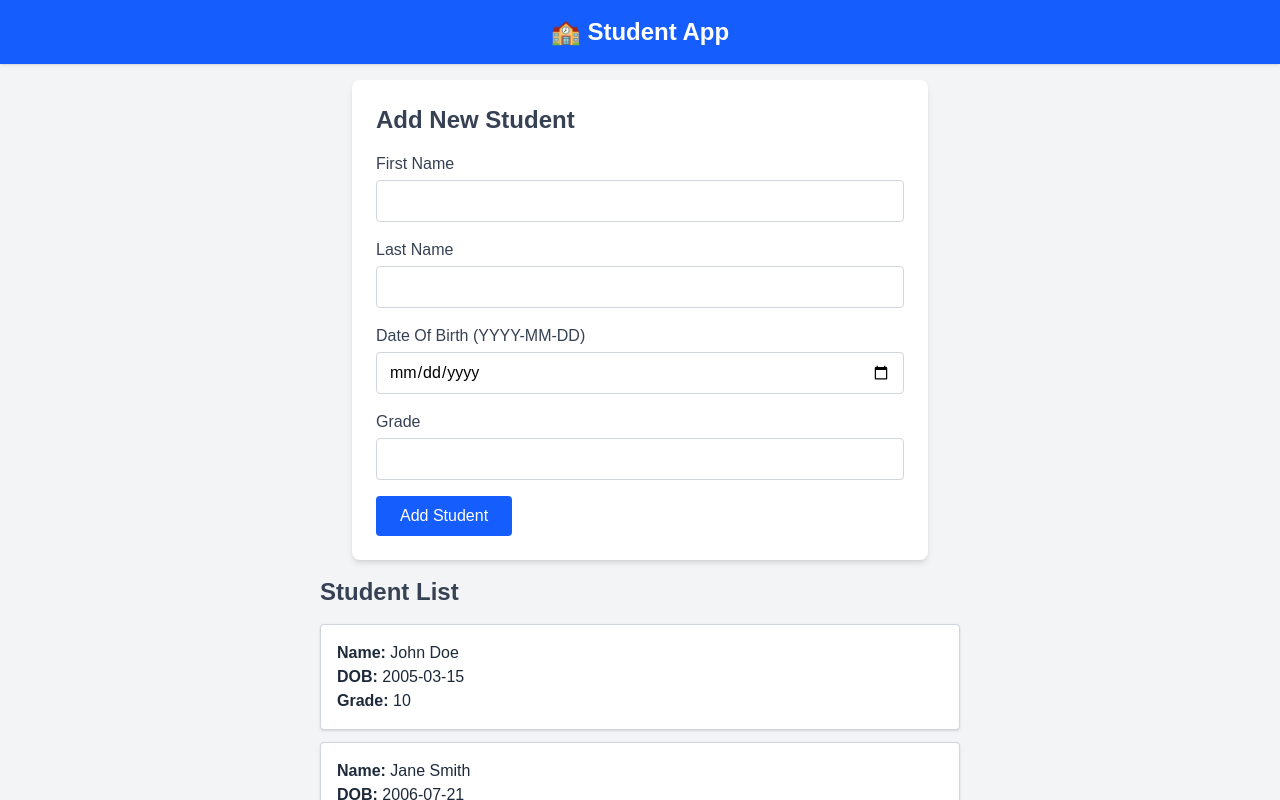
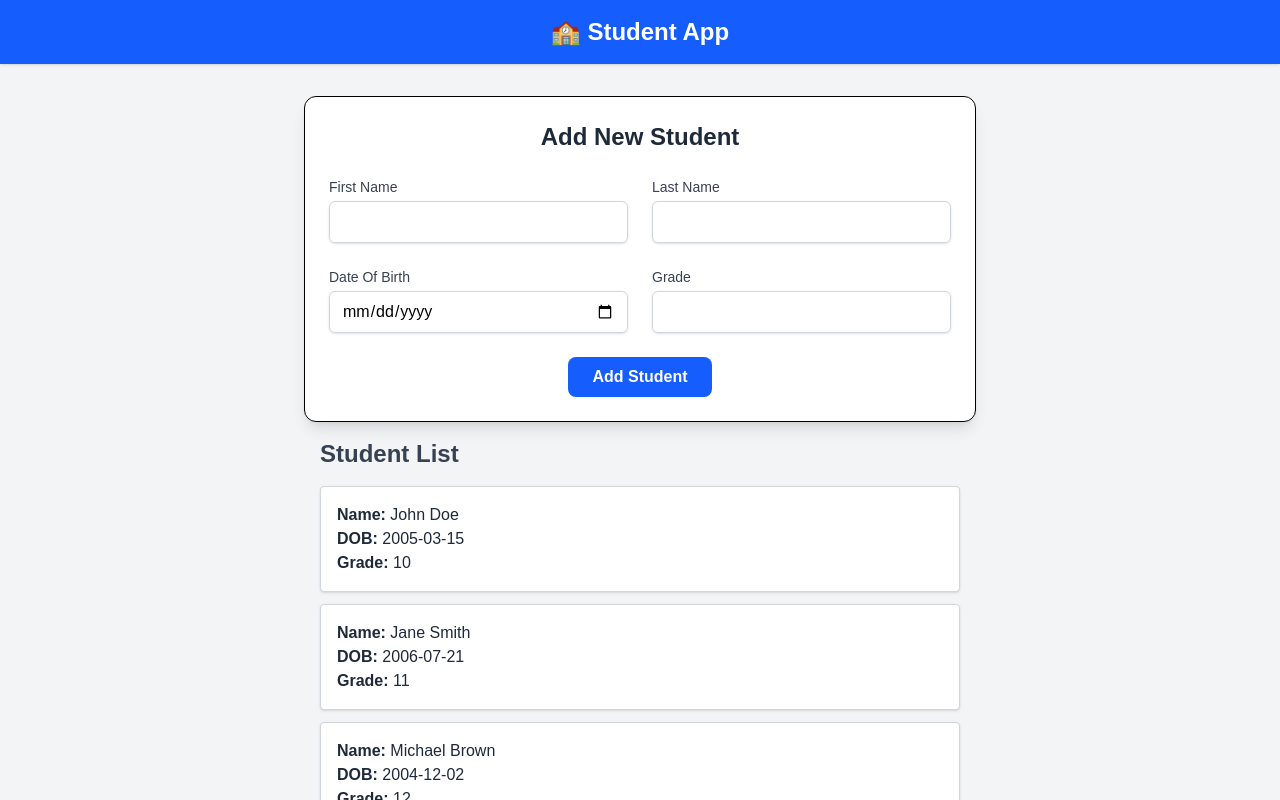
Before and after one commit to Joseph-Studio/webdev-A2, a Next.js app: page / in a window 1280 px wide. Shown: the top 800 px of the page. Built offline with nearby package versions, Linux system fonts and the light colour scheme.

Commit message:
studentslist change

```diff
--- a/components/StudentsList.jsx
+++ b/components/StudentsList.jsx
@@ -43,31 +43,40 @@ const AddStudentForm = ({ onAddStudent }) => {
   };
 
   return (
-    <form onSubmit={handleSubmit} className="max-w-xl mx-auto bg-white p-6 rounded-lg shadow-md">
-        <h2 className="text-2xl font-bold mb-4 text-gray-700">Add New Student</h2>
+    <form
+      onSubmit={handleSubmit}
+      className="bg-white text-black max-w-2xl mx-auto p-6 mt-8 border rounded-xl shadow-lg"
+    >
+      <h2 className="text-2xl font-semibold text-gray-800 mb-6 text-center">Add New Student</h2>
 
-        {['firstName', 'lastName', 'dob', 'grade'].map(field => (
-        <div className="mb-4" key={field}>
-            <label className="block text-gray-700 font-medium mb-1 capitalize">
-            {field === 'dob' ? 'Date of Birth (YYYY-MM-DD)' : field.replace(/([A-Z])/g, ' $1')}
+      <div className="grid grid-cols-1 sm:grid-cols-2 gap-6">
+        {['firstName', 'lastName', 'dob', 'grade'].map((field) => (
+          <div key={field}>
+            <label className="block text-sm font-medium text-gray-700 mb-1 capitalize">
+              {field === 'dob' ? 'Date of Birth' : field.replace(/([A-Z])/g, ' $1')}
             </label>
             <input
+              type={field === 'dob' ? 'date' : field === 'grade' ? 'number' : 'text'}
               name={field}
-            type={field === 'dob' ? 'date' : 'text'}
               value={formData[field]}
               onChange={handleChange}
-            className="w-full border border-gray-300 rounded px-3 py-2 focus:outline-none focus:ring-2 focus:ring-blue-400 text-black"
+              className="w-full border border-gray-300 rounded-md px-3 py-2 shadow-sm focus:outline-none focus:ring-2 focus:ring-blue-500"
             />
-            {errors[field] && <p className="text-red-500 text-sm mt-1">{errors[field]}</p>}
+            {errors[field] && (
+              <p className="text-sm text-red-600 mt-1">{errors[field]}</p>
+            )}
           </div>
         ))}
+      </div>
 
+      <div className="mt-6 text-center">
         <button
           type="submit"
-        className="bg-blue-600 text-white px-6 py-2 rounded hover:bg-blue-700 transition"
+          className="bg-blue-600 hover:bg-blue-700 text-white font-semibold py-2 px-6 rounded-lg transition-all"
         >
           Add Student
         </button>
+      </div>
     </form>
   );
 };
```
Lines whose indentation alone changed are shown as unchanged.
